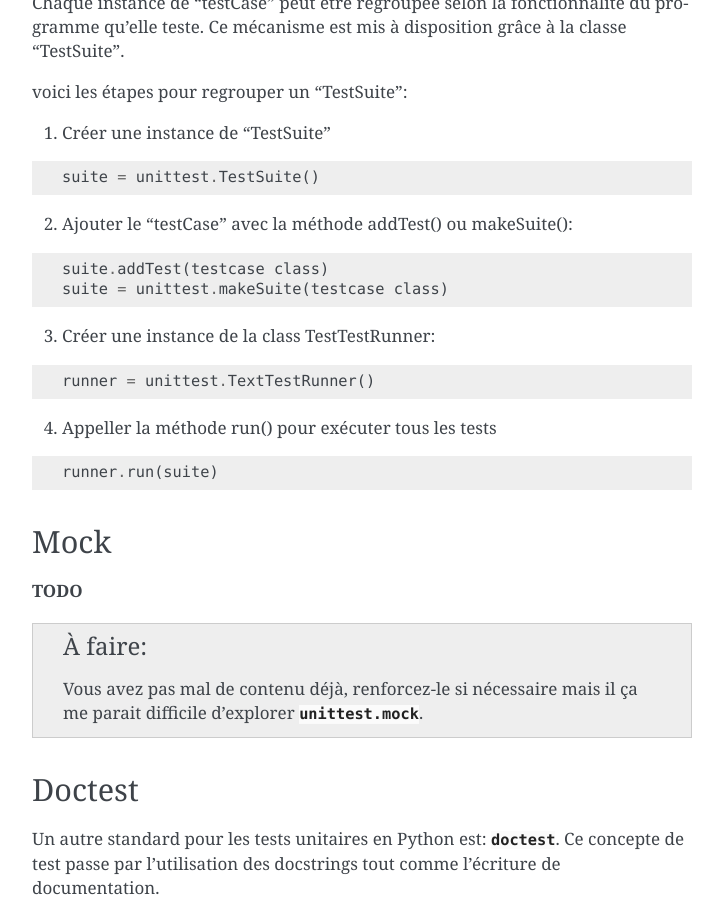
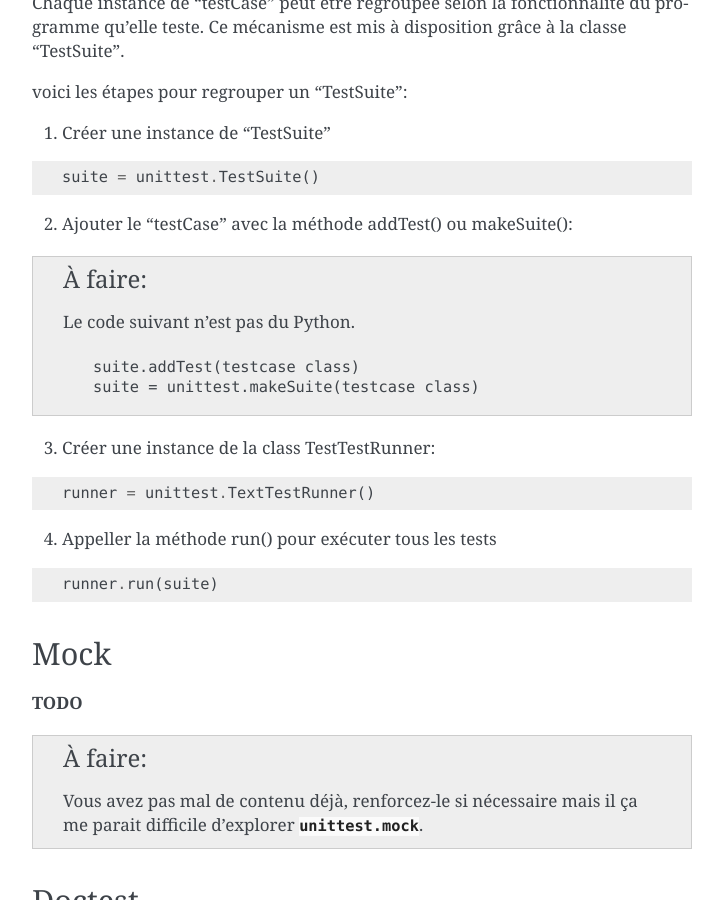
Before and after one commit to HE-Arc/livre-python, a Sphinx documentation site: the page built from source/unittest/index.rst, in a window 1280 px wide and 900 px high, scrolled down 4542 px. Shown: the whole window, without its empty margins (388-1111 px from the left). Built offline with Sphinx 7.4.7, drawn with Linux system fonts in a browser that asks for light colours.

Commit message:
Un rstcheck un peu meilleur avec deux problèmes corrigés.
Signed-off-by: Yoan Blanc <yoan@dosimple.ch>

```diff
--- a/source/introduction.rst
+++ b/source/introduction.rst
@@ -3,7 +3,7 @@
 ------------------------------------------
 
 Python est un langage assez petit et rapide à aborder, via par exemple
-:py:ref:`tutorial-index`. Cependant le nombre de modules pouvant être utilisés
+:ref:`tutorial-index`. Cependant le nombre de modules pouvant être utilisés
 est gigantesque, plus de 95'000 sur `PyPI <https://pypi.python.org/pypi>`_ fin
 2016.
 
--- a/source/unittest/index.rst
+++ b/source/unittest/index.rst
@@ -187,10 +187,14 @@ voici les étapes pour regrouper un 'TestSuite':
 
 2) Ajouter le 'testCase' avec la méthode addTest() ou  makeSuite():
 
-.. code-block:: python
+.. todo::
 
-    suite.addTest(testcase class)
-    suite = unittest.makeSuite(testcase class)
+    Le code suivant n'est pas du Python.
+
+    .. code-block:: text
+
+        suite.addTest(testcase class)
+        suite = unittest.makeSuite(testcase class)
 
 3) Créer une instance de la class TestTestRunner:
 
```
Also changed, not shown: 1 other file.
